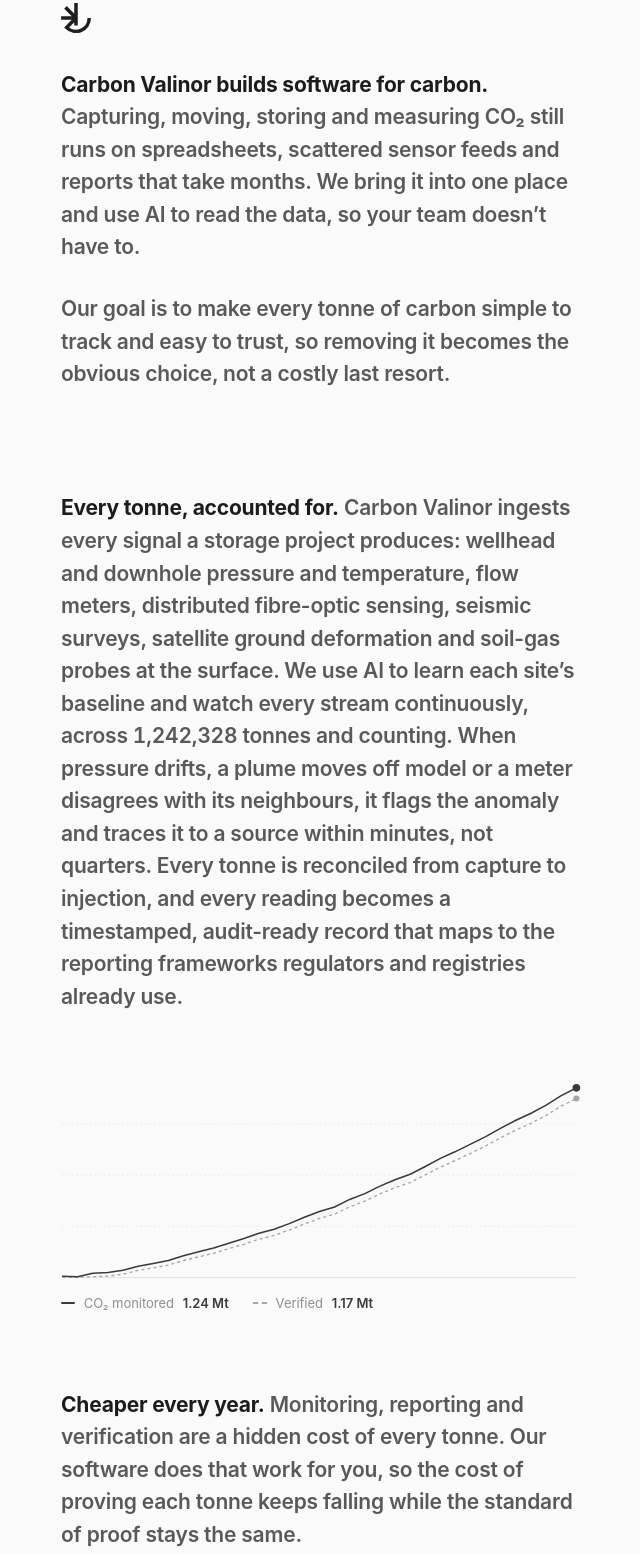
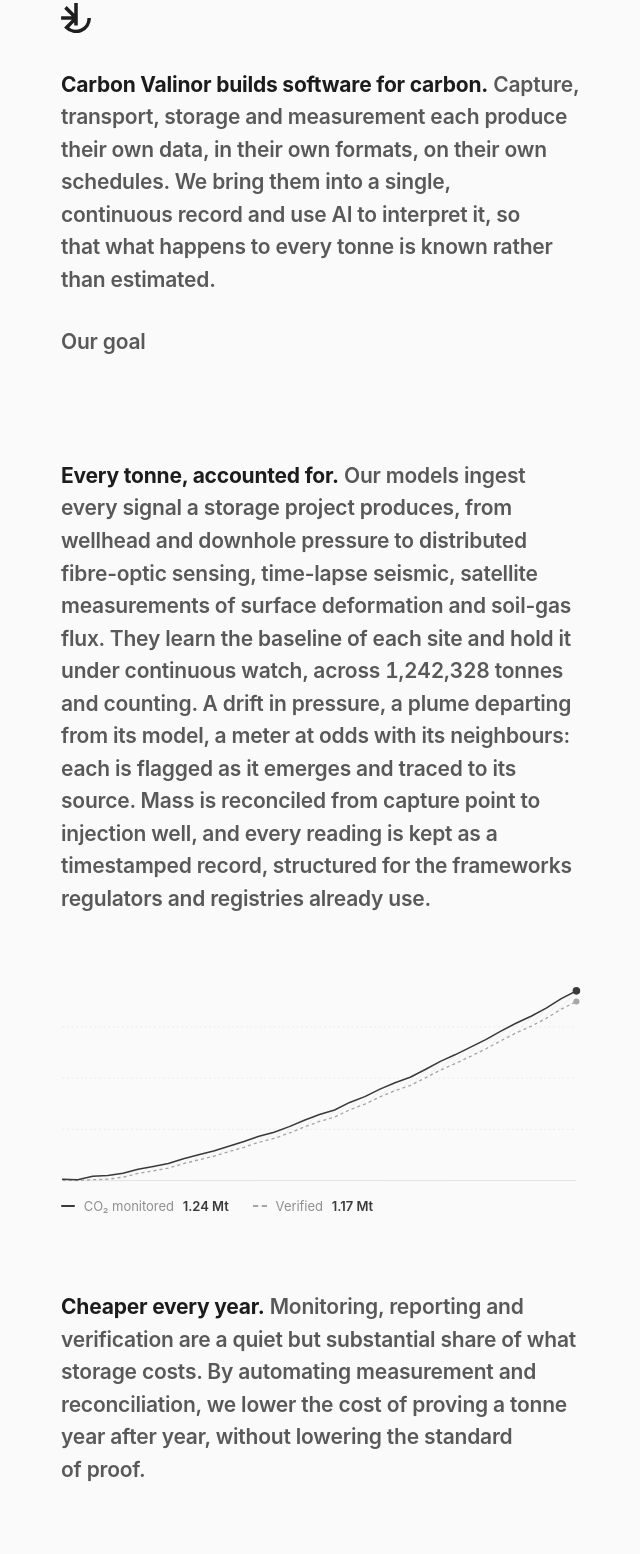
Before and after one commit to minimagate/carbon-valinor, an Astro site: page / in a window 1280 px wide. Shown: the part 189-1743 px from the top of the page, without its empty margins (319-959 px from the left). Built offline with nearby package versions, Linux system fonts and the light colour scheme; Astro itself is replaced by a stand-in of ours.

Commit message:
Rework copy: technical, elegant voice

```diff
--- a/src/pages/index.astro
+++ b/src/pages/index.astro
@@ -38,30 +38,29 @@ const ours = series(28, (t) => 22 - 17.8 * Math.pow(t, 0.8), 0.4);
           <span class="logo" role="img" aria-label="Carbon Valinor" style={`--logo: url(${`${import.meta.env.BASE_URL}/logo.svg`.replace('//', '/')})`}></span>
           <p data-words>
             <span class="lead" role="heading" aria-level="1">Carbon Valinor builds software for carbon.</span>{' '}
-            Capturing, moving, storing and measuring CO₂ still runs on spreadsheets,
-            scattered sensor feeds and reports that take months. We bring it into one
-            place and use AI to read the data, so your team doesn’t have to.
+            Capture, transport, storage and measurement each produce their own data, in
+            their own formats, on their own schedules. We bring them into a single,
+            continuous record and use AI to interpret it, so that what happens to every
+            tonne is known rather than estimated.
           </p>
           <p data-words>
-            Our goal is to make every tonne of carbon simple to track and easy to
-            trust, so removing it becomes the obvious choice, not a costly last resort.
-          </p>
+            Our goal          </p>
         </div>
       </section>
 
       <section class="col" id="monitoring">
         <p data-words>
           <span class="lead">Every tonne, accounted for.</span>{' '}
-          Carbon Valinor ingests every signal a storage project produces: wellhead and
-          downhole pressure and temperature, flow meters, distributed fibre-optic
-          sensing, seismic surveys, satellite ground deformation and soil-gas probes at
-          the surface. We use AI to learn each site’s baseline and watch every stream
-          continuously, across <span class="counter" data-keep>1,243,118</span> tonnes
-          and counting. When pressure drifts, a plume moves off model or a meter
-          disagrees with its neighbours, it flags the anomaly and traces it to a source
-          within minutes, not quarters. Every tonne is reconciled from capture to
-          injection, and every reading becomes a timestamped, audit-ready record that
-          maps to the reporting frameworks regulators and registries already use.
+          Our models ingest every signal a storage project produces, from wellhead and
+          downhole pressure to distributed fibre-optic sensing, time-lapse seismic,
+          satellite measurements of surface deformation and soil-gas flux. They learn
+          the baseline of each site and hold it under continuous watch, across
+          <span class="counter" data-keep>1,243,118</span> tonnes and counting. A drift
+          in pressure, a plume departing from its model, a meter at odds with its
+          neighbours: each is flagged as it emerges and traced to its source. Mass is
+          reconciled from capture point to injection well, and every reading is kept as
+          a timestamped record, structured for the frameworks regulators and registries
+          already use.
         </p>
         <Chart
           id="stored"
@@ -75,9 +74,9 @@ const ours = series(28, (t) => 22 - 17.8 * Math.pow(t, 0.8), 0.4);
       <section class="col" id="cost">
         <p data-words>
           <span class="lead">Cheaper every year.</span>{' '}
-          Monitoring, reporting and verification are a hidden cost of every tonne.
-          Our software does that work for you, so the cost of proving each tonne keeps
-          falling while the standard of proof stays the same.
+          Monitoring, reporting and verification are a quiet but substantial share of
+          what storage costs. By automating measurement and reconciliation, we lower the
+          cost of proving a tonne year after year, without lowering the standard of proof.
         </p>
         <Chart
           id="cost"
@@ -91,8 +90,9 @@ const ours = series(28, (t) => 22 - 17.8 * Math.pow(t, 0.8), 0.4);
       <section class="col" id="contact">
         <p data-words>
           <span class="lead">Work with us.</span>{' '}
-          If your company captures, transports, stores or accounts for CO₂, Carbon
-          Valinor gives your team a clear view of every tonne.
+          We work with operators across the chain of custody, from capture and transport
+          to storage and accounting. If you are responsible for a tonne of CO₂, we would
+          like to help you account for it.
         </p>
         <p class="closing" data-words>
           <a class="mail" href="mailto:info@carbonvalinor.com">info@carbonvalinor.com</a>
```
